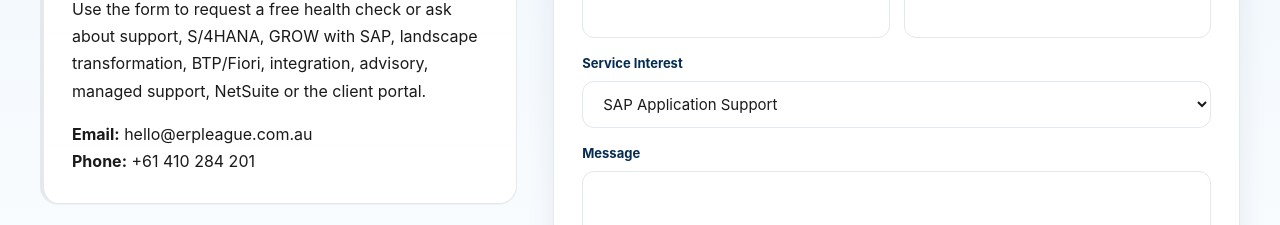
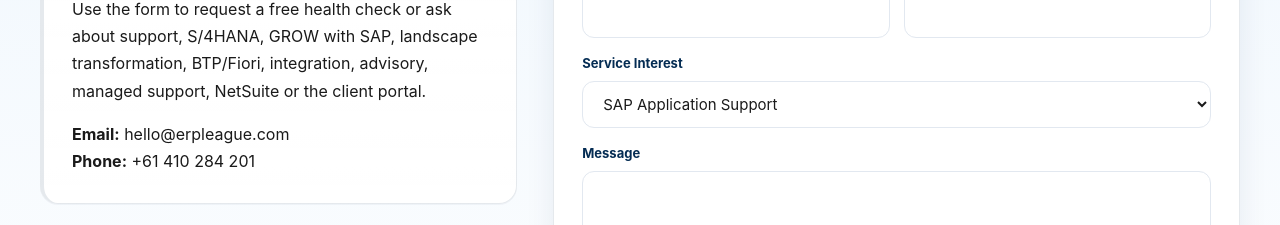
Before and after one commit to A-cube6/erpleagueV2, a Next.js app: page / in a window 1280 px wide. Shown: the part 6420-6645 px from the top of the page. Built offline with nearby package versions, Linux system fonts and the light colour scheme.

Commit message:
Update contact email in the contact card
email updated

```diff
--- a/app/page.tsx
+++ b/app/page.tsx
@@ -392,7 +392,7 @@
             <p className="eyebrow">Contact</p>
             <h2>Tell us where your ERP is creating friction</h2>
             <p>Use the form to request a free health check or ask about support, S/4HANA, GROW with SAP, landscape transformation, BTP/Fiori, integration, advisory, managed support, NetSuite or the client portal.</p>
-            <p><strong>Email:</strong> hello@erpleague.com.au<br /><strong>Phone:</strong> +61 410 284 201</p>
+            <p><strong>Email:</strong> hello@erpleague.com<br /><strong>Phone:</strong> +61 410 284 201</p>
           </div>
           <ContactForm />
         </div>
```
